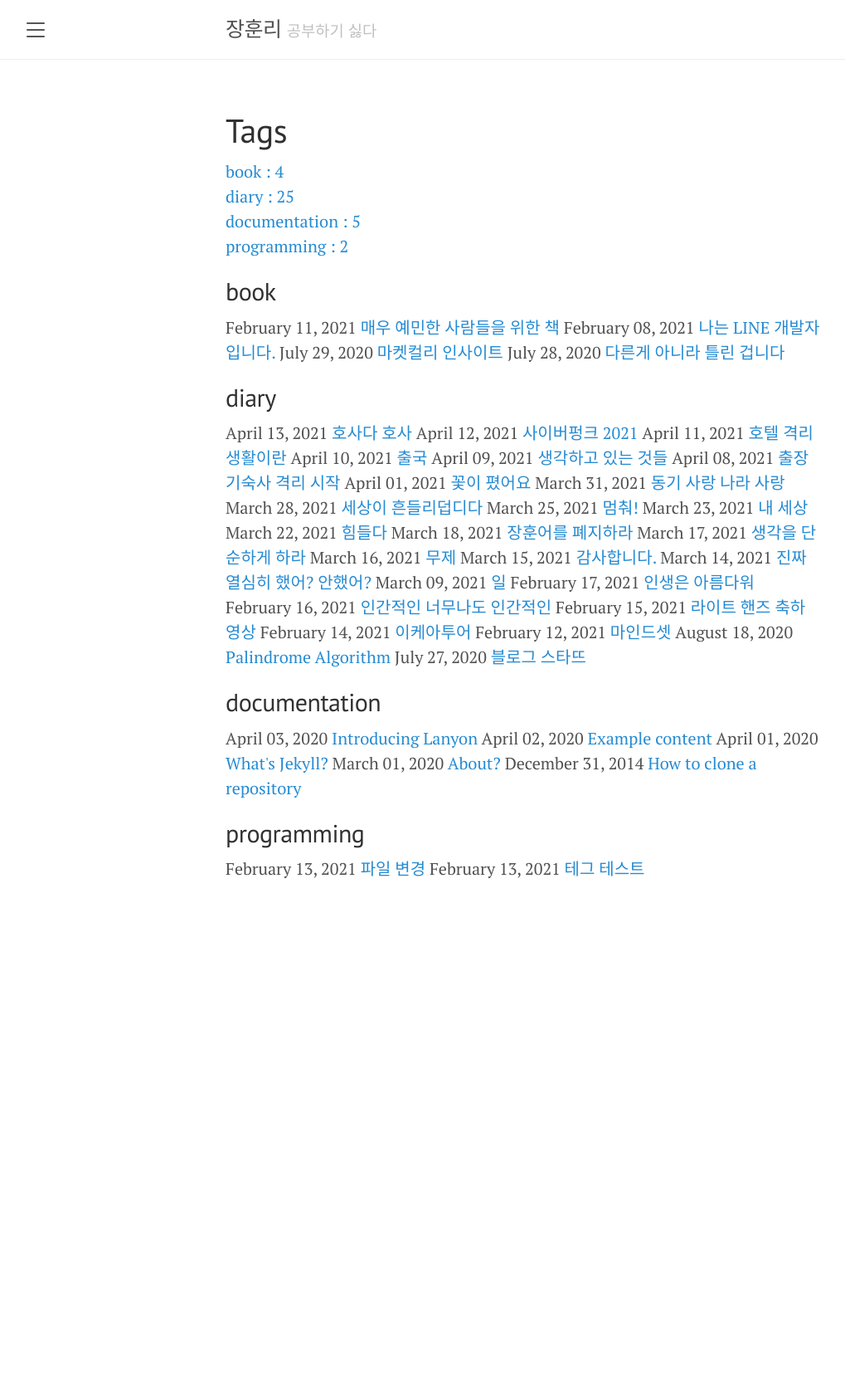
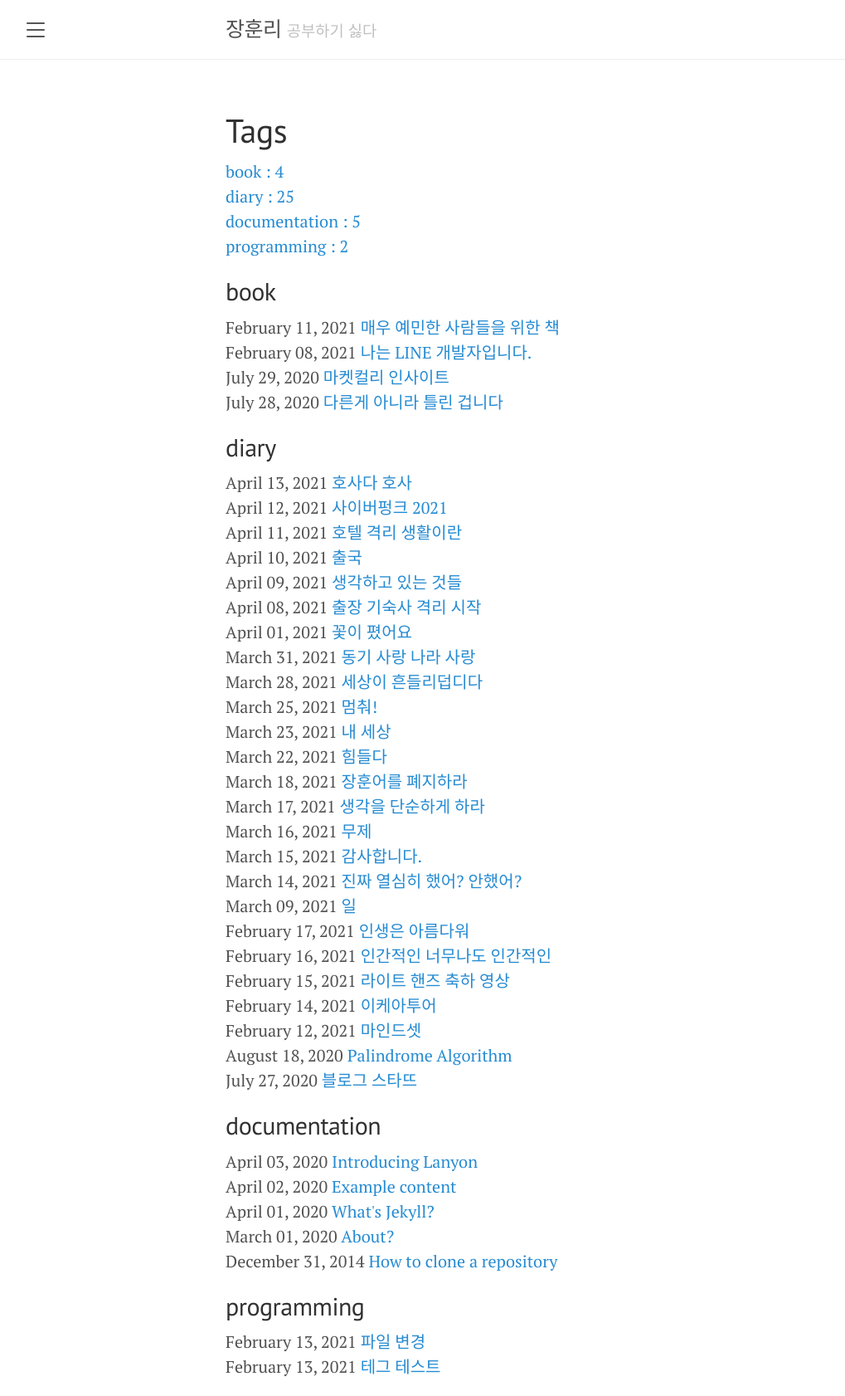
Before and after one commit to hijanghoon/hijanghoon.github.io, a Jekyll site: the page built from tags.md, in a window 1280 px wide. Shown: the whole page at 83% size, without its empty margins (8-1027 px from the left). Built offline with Jekyll 4.4.1, drawn with Linux system fonts in a browser that asks for light colours; before the commit the page ends 1082 px from its top, so only the background shows below that.

Commit message:
tag change

```diff
--- a/tags.md
+++ b/tags.md
@@ -25,8 +25,8 @@ description: An archive of posts sorted by tag.
     {% for post in site.tags[this_word] %}{% if post.title != null %}
     <span itemscope><span class="entry-date"><time datetime="{{ post.date | date_to_xmlschema }}" itemprop="datePublished">{{ post.date | date: "%B %d, %Y" }}</time></span><a href="{{ post.url }}">
     {{ post.title }}</a></span>
+    <br>
     {% endif %}{% endfor %}
   </span>
-  <br>
   {% endunless %}{% endfor %}
 </div>
```
